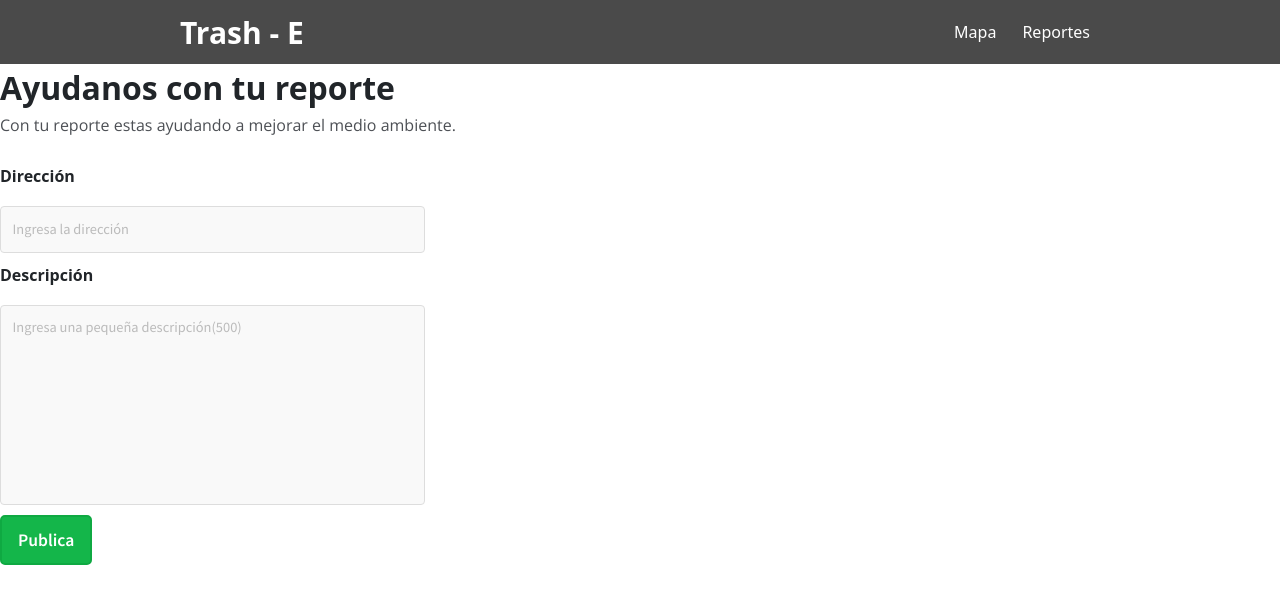
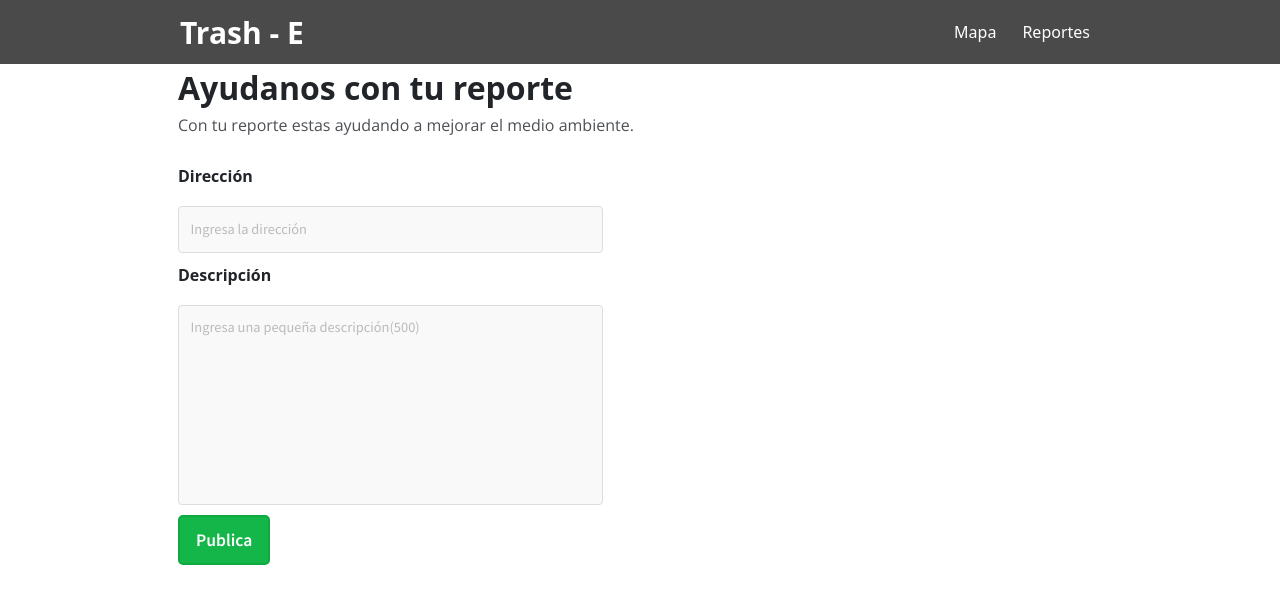
Before and after one commit to SeBasCCamp/TrashE-FrontEnd, a React (Create React App) app: page /user/reportes in a window 1280 px wide. Shown: the top 604 px of the page. Built offline with nearby package versions, Linux system fonts and the light colour scheme.

Commit message:
nav, button, css

```diff
--- a/src/componentes/FromReportes.js
+++ b/src/componentes/FromReportes.js
@@ -56,7 +56,7 @@ const FromReportes = () => {
         <div>
             <nav>
 
-                <h2>Trash - E</h2>
+            <h2><a href='/'> Trash - E</a></h2>
 
                 <ul>
                     <li>
@@ -67,7 +67,7 @@ const FromReportes = () => {
                     </li>
                 </ul>
             </nav>
-
+            <div className='reporte-total'>
                 <div className="form__title">Ayudanos con tu reporte</div>
                 <p className="form__desc">
                     Con tu reporte estas ayudando a mejorar el medio ambiente.
@@ -107,6 +107,7 @@ const FromReportes = () => {
                 </div>
 
         </div>
+        </div>
     )
 }
 
--- a/src/componentes/Mapa.js
+++ b/src/componentes/Mapa.js
@@ -47,7 +47,7 @@ export default function Mapa() {
         <div className=''>
             <nav>
 
-                <h2>Trash - E</h2>
+            <h2><a href='/'> Trash - E</a></h2>
 
                 <ul>
                     <li>
--- a/src/componentes/Publicaciones.js
+++ b/src/componentes/Publicaciones.js
@@ -81,7 +81,8 @@ cargarPuntosReciclaje();
   return (
     <div>
       <nav>
-                <h2>Trash - E</h2>
+
+                <h2><a href='/'> Trash - E</a></h2>
                 <ul>
                     <li>
                         <NavLink to={"/user/map"}>Mapa</NavLink>
--- a/src/css/estilos-publi.css
+++ b/src/css/estilos-publi.css
@@ -127,3 +127,8 @@ img {
     box-shadow: 0px 15px 20px rgba(255, 255, 255, 0.1);
     transform: translateY(-7);
 }
+
+h2 a:link, a:visited, a:active, a:hover {
+  text-decoration: none;
+  color: white;
+}
--- a/src/css/estilos2.css
+++ b/src/css/estilos2.css
@@ -105,3 +105,7 @@ textarea.form__input {
 .form__btn:active {
   background: #0fa942;
 }
+
+.reporte-total{
+  margin-left: 178px;
+}
```
